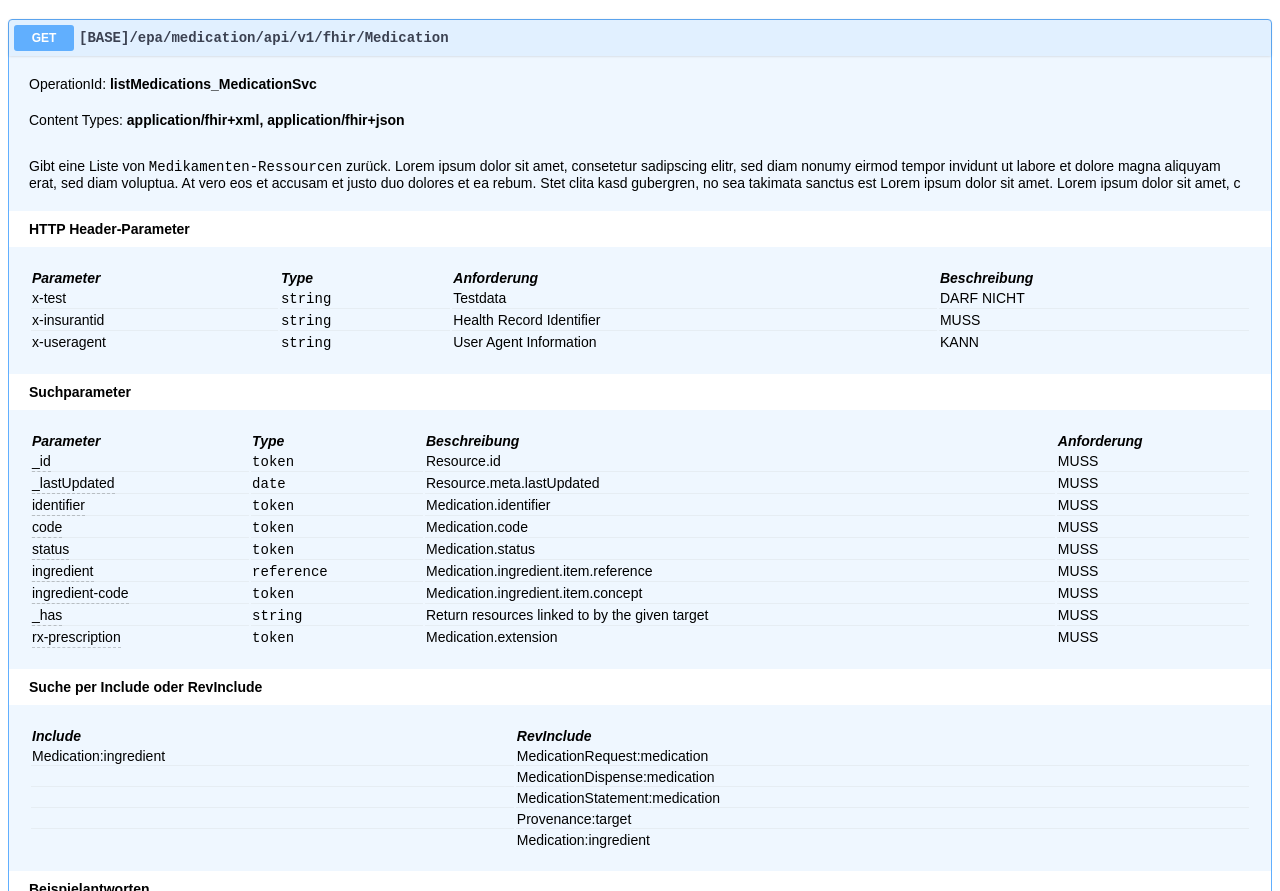
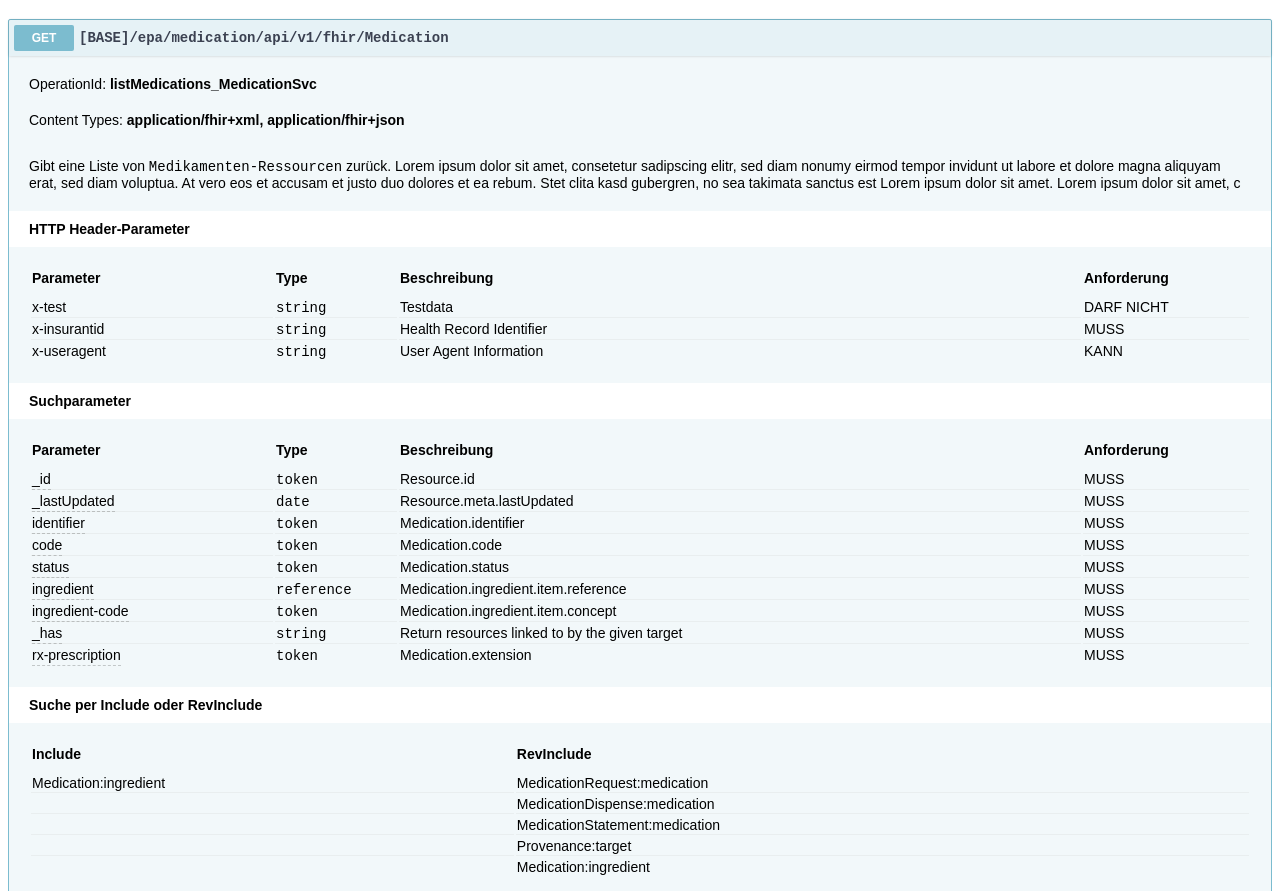
Before and after one commit to florianschoffke/fhir-api-doc, a website with bundled scripts: page dev-helpers/index.html in a window 1280 px wide. Shown: the part 61-952 px from the top of the page. Built offline with nearby package versions, Linux system fonts and the light colour scheme; files whose address does not match are found by name.

Commit message:
Fixed the Label for the header params

```diff
--- a/css/ig.apidoc.gematik.css
+++ b/css/ig.apidoc.gematik.css
@@ -1,10 +1,16 @@
 :root {
-    --fhir-api-doc-get-color: 97, 175, 254;
-    --fhir-api-doc-post-color: 73, 204, 144;
-    --fhir-api-doc-put-color: 252, 161, 48;
-    --fhir-api-doc-delete-color: 249, 62, 62;
-    --fhir-api-doc-head-color: 142, 18, 254;
-    --fhir-api-doc-patch-color: 80, 227, 194;
+    /* --fhir-api-doc-get-color: 97, 175, 254; */
+    --fhir-api-doc-get-color: 124, 188, 207;
+    /* --fhir-api-doc-post-color: 73, 204, 144; */
+    --fhir-api-doc-post-color: 63, 171, 153;
+    /* --fhir-api-doc-put-color: 252, 161, 48; */
+    --fhir-api-doc-put-color: 231, 181, 119;
+    /* --fhir-api-doc-delete-color: 249, 62, 62; */
+    --fhir-api-doc-delete-color: 231, 158, 158;
+    /* --fhir-api-doc-head-color: 142, 18, 254; */
+    --fhir-api-doc-head-color: 182, 163, 198;
+    /* --fhir-api-doc-patch-color: 80, 227, 194; */
+    --fhir-api-doc-patch-color: 145, 166, 188;
 }
 
 .gem-ig-api-doc {
@@ -35,12 +41,12 @@
 .gem-ig-api-doc th {
     text-align: left;
     font-weight:bold;
-    font-style: italic;
+    padding-bottom: 10px;
 }
 
 .gem-ig-api-doc .operation-block {
     border: 1px solid #000;
-    border-radius: 4px;
+    border-radius: 2px;
     margin: 0 0 15px;
 }
 
@@ -63,7 +69,7 @@
 }
 
 .gem-ig-api-doc .operation-block-summary-method {
-    border-radius: 3px;
+    border-radius: 2px;
     color: #fff;
     font-family: sans-serif;
     font-size: 12px;
@@ -110,7 +116,7 @@
 }
 
 .gem-ig-api-doc .example {
-    border-radius: 4px;
+    border-radius: 2px;
     background-color: #ffffff;
     font-family: sans-serif;
     font-size: 12px;
@@ -131,7 +137,7 @@
 }
 
 .gem-ig-api-doc .example .label {
-    border-radius: 4px 0 0 4px;
+    border-radius: 2px 0 0 2px;
     background-color: #519ad9;
     color: #fff;
     padding: 8px;
@@ -158,6 +164,18 @@
     max-width: 100%;
 }
 
+.gem-ig-api-doc table.params-table tr th:nth-child(1) {
+    width: 240px;
+}
+
+.gem-ig-api-doc table.params-table tr th:nth-child(2) {
+    width: 120px;
+}
+
+.gem-ig-api-doc table.params-table tr th:nth-child(3) {
+    width: 680px;
+}
+
 .gem-ig-api-doc table tr td {
     border-bottom: 1px solid rgba(192, 192, 192, 0.2);
     border-spacing: 0;
@@ -168,7 +186,6 @@
 }
 
 .gem-ig-api-doc pre {
-    /* background-color: #242424; */
     background-color: #171c19;
     color: #fff;
     overflow: auto;
--- a/src/main.js
+++ b/src/main.js
@@ -7,7 +7,7 @@ hljs.registerLanguage('xml', xml);
 hljs.registerLanguage('json', json);
 
 // Global variables for labels
-window.fhirApiDocLabels = window.fhirApiDocLabels || {
+window.gemIGApiDocLabels = window.gemIGApiDocLabels || {
     ContentTypes_Label: "Content Types",
     HeaderParams_Header: "HTTP Header-Parameter",
     Parameter_Label: "Parameter",
@@ -163,8 +163,8 @@ const createElement = (tag, { classes = [], attributes = {}, innerHTML = '', chi
     return element;
 };
 
-const createTable = (headers, rows, includeHeader = true) => {
-    const table = createElement('table', { attributes: { style: 'width: 100%' } });
+const createTable = (headers, rows, includeHeader = true, classes = []) => {
+    const table = createElement('table', { attributes: { style: 'width: 100%' }, classes: classes });
     if (includeHeader) {
         const thead = createElement('thead');
         thead.appendChild(createElement('tr', {
@@ -201,12 +201,12 @@ const createCopyButton = (data, language = null) => {
     }
     // The Copy Button
     const buttonWrapper = createElement('div', { classes: ['gem-ig-copy-button-wrapper'] });
-    const button = createElement('button', { innerHTML: window.fhirApiDocLabels.Copy_Button_Label});
+    const button = createElement('button', { innerHTML: window.gemIGApiDocLabels.Copy_Button_Label});
     // Add click event listener to copy button
     button.addEventListener('click', function () {
         navigator.clipboard.writeText(data).then(() => {
-            button.innerText = window.fhirApiDocLabels.Copied_Button_Label;
-            setTimeout(() => button.innerText = window.fhirApiDocLabels.Copy_Button_Label, 2000);
+            button.innerText = window.gemIGApiDocLabels.Copied_Button_Label;
+            setTimeout(() => button.innerText = window.gemIGApiDocLabels.Copy_Button_Label, 2000);
         }).catch(err => {
             console.error('Failed to copy text: ', err);
         });
@@ -263,7 +263,7 @@ const appendExampleElements = (exampleData, container) => {
 
 const appendFhirDetails = (fhirData, parent) => {
     if (fhirData.searchParams?.length) {
-        parent.appendChild(createElement('div', { classes: ['operation-block-section-header'], innerHTML: window.fhirApiDocLabels.SearchParams_Header }));
+        parent.appendChild(createElement('div', { classes: ['operation-block-section-header'], innerHTML: window.gemIGApiDocLabels.SearchParams_Header }));
         const searchParametersRows = fhirData.searchParams.map(({ name, definition, type, documentation, expectation }) => [
             `<a href="${definition}" target="_blank">${name}</a>`,
             `<code>${type}</code>`,
@@ -271,15 +271,15 @@ const appendFhirDetails = (fhirData, parent) => {
             expectation
         ]);
         parent.appendChild(createElement('div', { classes: ['operation-block-description', 'with-table'], children: [createTable([
-            window.fhirApiDocLabels.Parameter_Label,
-            window.fhirApiDocLabels.Type_Label,
-            window.fhirApiDocLabels.Documentation_Label,
-            window.fhirApiDocLabels.Expectation_Label
-        ], searchParametersRows)] }));
+            window.gemIGApiDocLabels.Parameter_Label,
+            window.gemIGApiDocLabels.Type_Label,
+            window.gemIGApiDocLabels.Documentation_Label,
+            window.gemIGApiDocLabels.Expectation_Label
+        ], searchParametersRows, true, ['params-table'])] }));
     }
 
     if (fhirData.searchInclude || fhirData.searchRevInclude) {
-        parent.appendChild(createElement('div', { classes: ['operation-block-section-header'], innerHTML: window.fhirApiDocLabels.SearchInclude_And_RevInclude_Header }));
+        parent.appendChild(createElement('div', { classes: ['operation-block-section-header'], innerHTML: window.gemIGApiDocLabels.SearchInclude_And_RevInclude_Header }));
         const rows = Array.from({ length: Math.max(fhirData.searchInclude?.length || 0, fhirData.searchRevInclude?.length || 0) }, (_, i) => [
             fhirData.searchInclude?.[i] || '',
             fhirData.searchRevInclude?.[i] || ''
@@ -313,7 +313,7 @@ const renderApiDocumentation = (container, apiData) => {
                 ] });
                 let withLowPadding = false;
                 if (methodData.operationId) {
-                    operationMainBlock.appendChild(createElement('div', { classes: ['operation-block-description'], innerHTML: `${window.fhirApiDocLabels.OperationId_Label}: <b>${methodData.operationId}</b>` }));
+                    operationMainBlock.appendChild(createElement('div', { classes: ['operation-block-description'], innerHTML: `${window.gemIGApiDocLabels.OperationId_Label}: <b>${methodData.operationId}</b>` }));
                     withLowPadding = true;
                 }
 
@@ -323,7 +323,7 @@ const renderApiDocumentation = (container, apiData) => {
                     if (withLowPadding) {
                         classesContentType.push('low-padding');
                     }
-                    operationMainBlock.appendChild(createElement('div', { classes: classesContentType, innerHTML: `${window.fhirApiDocLabels.ContentTypes_Label}: <b>${contentTypeHtml.join(", ")}</b>` }));
+                    operationMainBlock.appendChild(createElement('div', { classes: classesContentType, innerHTML: `${window.gemIGApiDocLabels.ContentTypes_Label}: <b>${contentTypeHtml.join(", ")}</b>` }));
 
                 }
 
@@ -332,7 +332,7 @@ const renderApiDocumentation = (container, apiData) => {
                 }
 
                 if (methodData.headerParams?.length) {
-                    operationMainBlock.appendChild(createElement('div', { classes: ['operation-block-section-header'], innerHTML: window.fhirApiDocLabels.HeaderParams_Header }));
+                    operationMainBlock.appendChild(createElement('div', { classes: ['operation-block-section-header'], innerHTML: window.gemIGApiDocLabels.HeaderParams_Header }));
                     const headerParamsRows = methodData.headerParams.map(({ name, type, description, expectation }) => [
                         name,
                         `<code>${type}</code>`,
@@ -340,11 +340,11 @@ const renderApiDocumentation = (container, apiData) => {
                         expectation
                     ]);
                     operationMainBlock.appendChild(createElement('div', { classes: ['operation-block-description', 'with-table'], children: [createTable([
-                        window.fhirApiDocLabels.Parameter_Label,
-                        window.fhirApiDocLabels.Type_Label,
-                        window.fhirApiDocLabels.Expectation_Label,
-                        window.fhirApiDocLabels.Description_Label
-                    ], headerParamsRows)] }));
+                        window.gemIGApiDocLabels.Parameter_Label,
+                        window.gemIGApiDocLabels.Type_Label,
+                        window.gemIGApiDocLabels.Description_Label,
+                        window.gemIGApiDocLabels.Expectation_Label
+                    ], headerParamsRows, true, ['params-table'])] }));
                 }
 
                 if (methodData.fhir) {
@@ -360,17 +360,17 @@ const renderApiDocumentation = (container, apiData) => {
                 }
 
                 if (methodData.requestExamples?.length) {
-                    operationMainBlock.appendChild(createElement('div', { classes: ['operation-block-section-header'], innerHTML: window.fhirApiDocLabels.RequestExample_Header }));
+                    operationMainBlock.appendChild(createElement('div', { classes: ['operation-block-section-header'], innerHTML: window.gemIGApiDocLabels.RequestExample_Header }));
                     appendExampleElements(methodData.requestExamples, operationMainBlock);
                 }
 
                 if (methodData.responseExamples?.length) {
-                    operationMainBlock.appendChild(createElement('div', { classes: ['operation-block-section-header'], innerHTML: window.fhirApiDocLabels.ResponseExample_Header }));
+                    operationMainBlock.appendChild(createElement('div', { classes: ['operation-block-section-header'], innerHTML: window.gemIGApiDocLabels.ResponseExample_Header }));
                     appendExampleElements(methodData.responseExamples, operationMainBlock);
                 }
 
                 if (methodData.responses) {
-                    operationMainBlock.appendChild(createElement('div', { classes: ['operation-block-section-header'], innerHTML: window.fhirApiDocLabels.Response_Header }));
+                    operationMainBlock.appendChild(createElement('div', { classes: ['operation-block-section-header'], innerHTML: window.gemIGApiDocLabels.Response_Header }));
                     const responseRows = methodData.responses.map(({ statusCode, description, errorCode, note }) => [
                         `<code>${statusCode}</code>`,
                         description,
@@ -378,10 +378,10 @@ const renderApiDocumentation = (container, apiData) => {
                         note
                     ]);
                     operationMainBlock.appendChild(createElement('div', { classes: ['operation-block-description', 'with-table'], children: [createTable([
-                        window.fhirApiDocLabels.StatusCode_Label,
-                        window.fhirApiDocLabels.Description_Label,
-                        window.fhirApiDocLabels.ErrorCode_Label,
-                        window.fhirApiDocLabels.Note_Label
+                        window.gemIGApiDocLabels.StatusCode_Label,
+                        window.gemIGApiDocLabels.Description_Label,
+                        window.gemIGApiDocLabels.ErrorCode_Label,
+                        window.gemIGApiDocLabels.Note_Label
                     ], responseRows)] }));
                 }
 
@@ -402,10 +402,10 @@ const parseFhirCapabilityStatement = (data, resourceType) => {
         return {};
     }
     const translateExpectation = (expectation) => ({
-        "SHALL": window.fhirApiDocLabels.Expectation_SHALL,
-        'SHOULD': window.fhirApiDocLabels.Expectation_SHOULD,
-        'SHOULD-NOT': window.fhirApiDocLabels.Expectation_SHOULD_NOT,
-        'MAY': window.fhirApiDocLabels.Expectation_MAY
+        "SHALL": window.gemIGApiDocLabels.Expectation_SHALL,
+        'SHOULD': window.gemIGApiDocLabels.Expectation_SHOULD,
+        'SHOULD-NOT': window.gemIGApiDocLabels.Expectation_SHOULD_NOT,
+        'MAY': window.gemIGApiDocLabels.Expectation_MAY
     }[expectation] || expectation);
 
     return {
```
